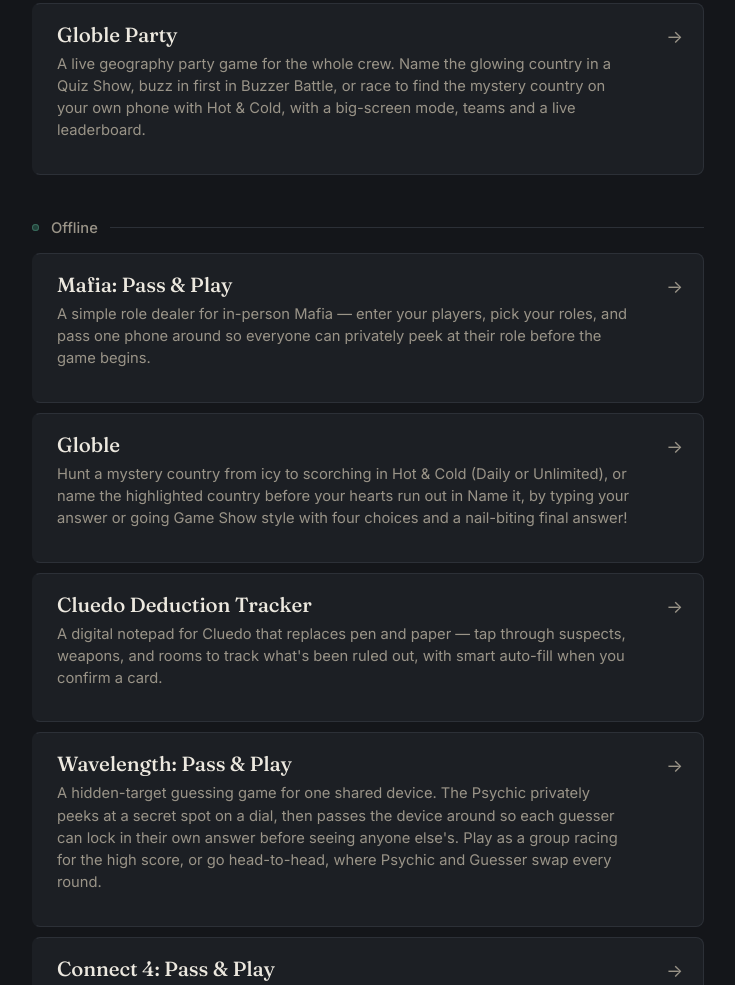
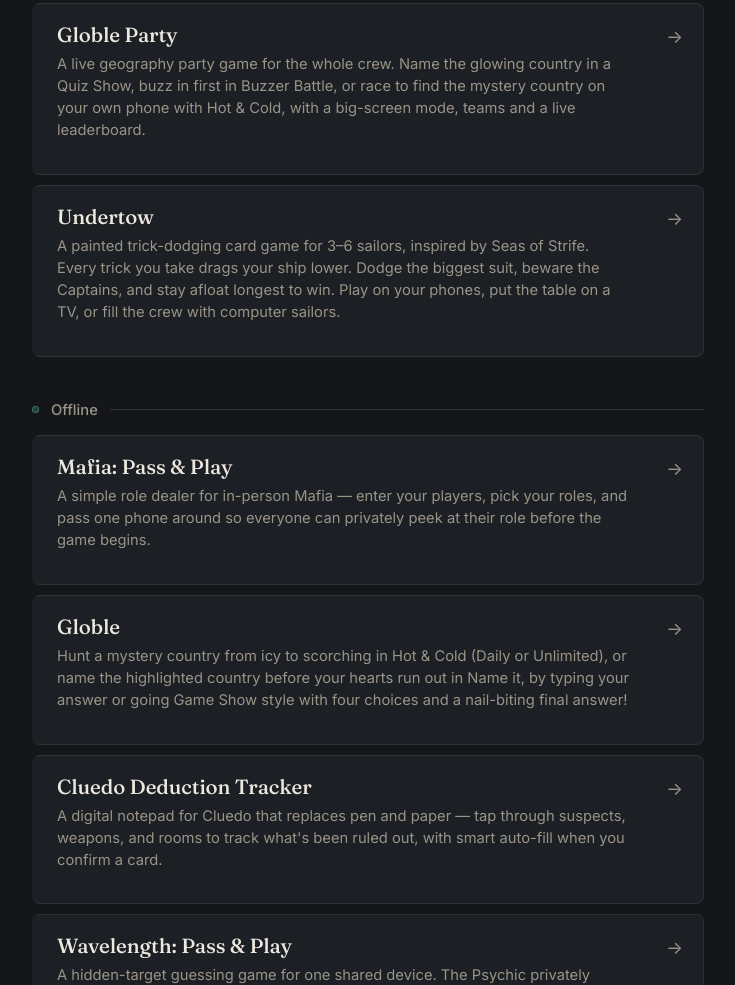
Before and after one commit to rishprab/rishprab.github.io, a plain HTML site: page index.html in a window 1280 px wide. Shown: the part 1349-2334 px from the top of the page, without its empty margins (272-1007 px from the left). Drawn offline with Linux system fonts and the light colour scheme.

Commit message:
Update index.html

```diff
--- a/index.html
+++ b/index.html
@@ -243,6 +243,14 @@
   <p class="game-desc">A live geography party game for the whole crew. Name the glowing country in a Quiz Show, buzz in first in Buzzer Battle, or race to find the mystery country on your own phone with Hot &amp; Cold, with a big-screen mode, teams and a live leaderboard.</p>
 </a>
 
+  <a class="game-row" href="https://rishprab.github.io/Undertow-Online/">
+  <div class="row-top">
+    <span class="game-title">Undertow</span>
+    <span class="chevron">→</span>
+  </div>
+  <p class="game-desc">A painted trick-dodging card game for 3–6 sailors, inspired by Seas of Strife. Every trick you take drags your ship lower. Dodge the biggest suit, beware the Captains, and stay afloat longest to win. Play on your phones, put the table on a TV, or fill the crew with computer sailors.</p>
+  </a>
+
   </div>
 
   <div class="section-label local">
```
